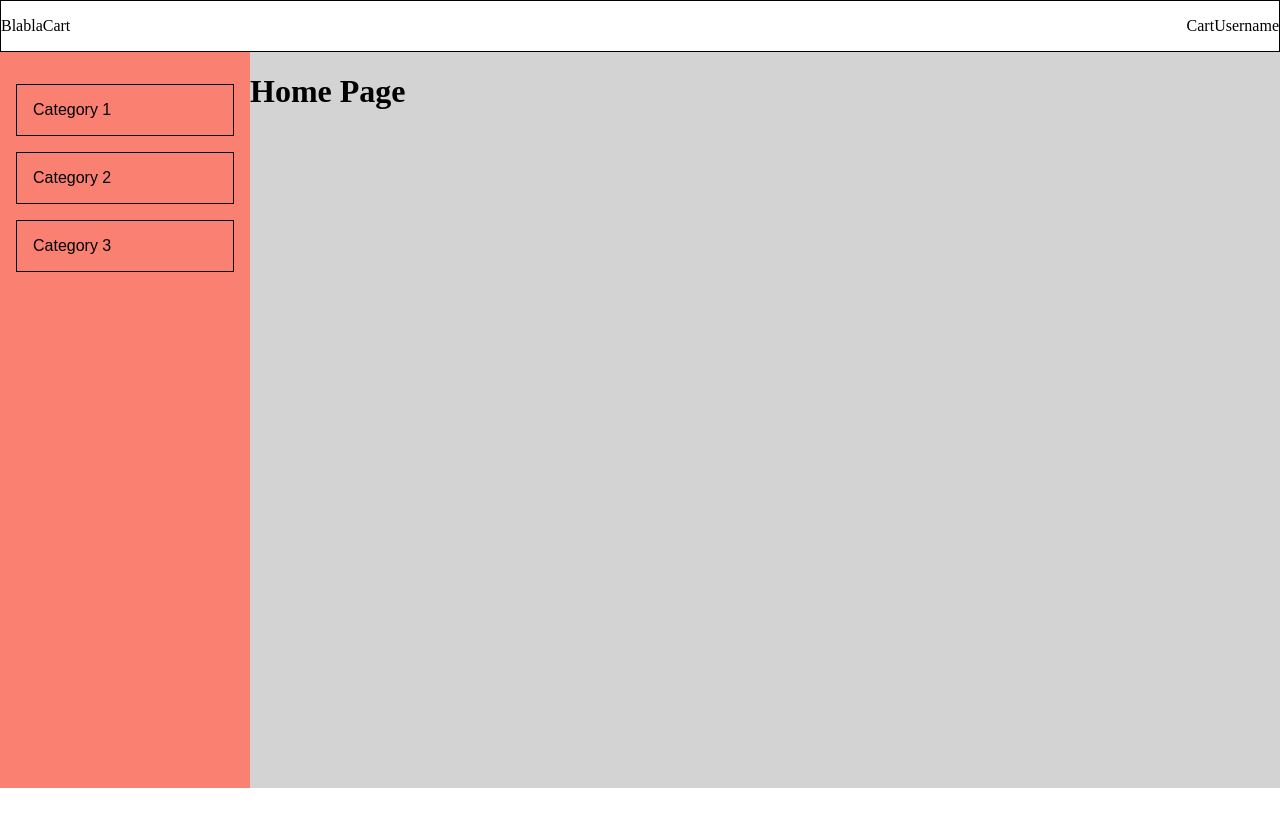
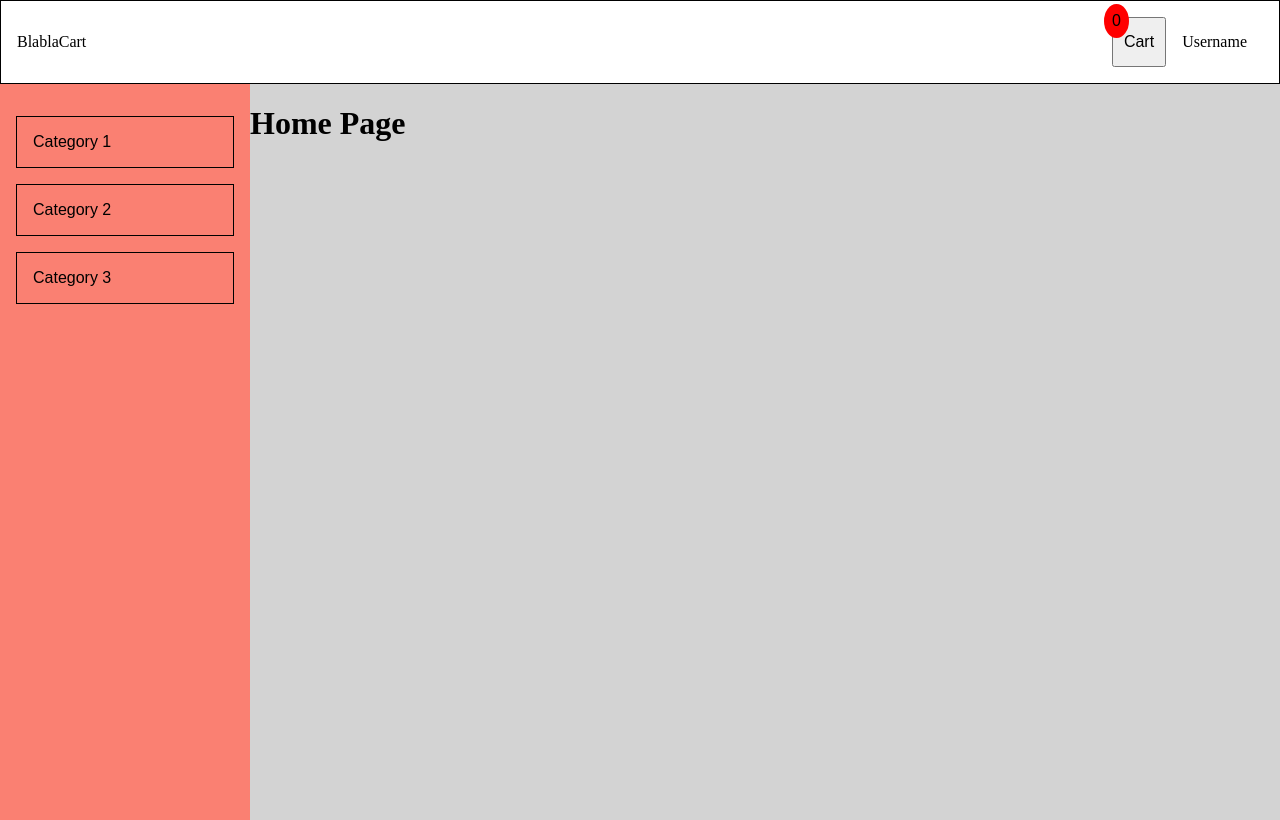
Before and after one commit to ShubhamChavhan09/shopping-cart, a React (Create React App) app: page / in a window 1280 px wide. Built offline with nearby package versions, Linux system fonts and the light colour scheme.

Commit message:
Added cart button and badge

```diff
--- a/src/components/Header.js/index.js
+++ b/src/components/Header.js/index.js
@@ -8,7 +8,9 @@ const Header = () => {
         <p>BlablaCart</p>
       </Logo>
       <Container>
-        <p>Cart</p>
+        <Button>
+          Cart<span>0</span>
+        </Button>
         <p>Username</p>
       </Container>
     </Nav>
@@ -22,10 +24,30 @@ const Nav = styled.nav`
   justify-content: space-between;
   align-items: center;
   border: 1px solid;
+  padding: 1rem;
 `;
 
 const Logo = styled.div``;
 
 const Container = styled.div`
   display: flex;
+
+  p {
+    margin-right: 1rem;
+  }
 `;
+
+const Button = styled.button`
+  position: relative;
+  margin-right: 1rem;
+  padding: 5px 10px;
+  font-size: 1rem;
+  span {
+    position: absolute;
+    top: -15px;
+    left: -10px;
+    background: red;
+    border-radius: 50%;
+    padding: 8px;
+  }
+`;
```
